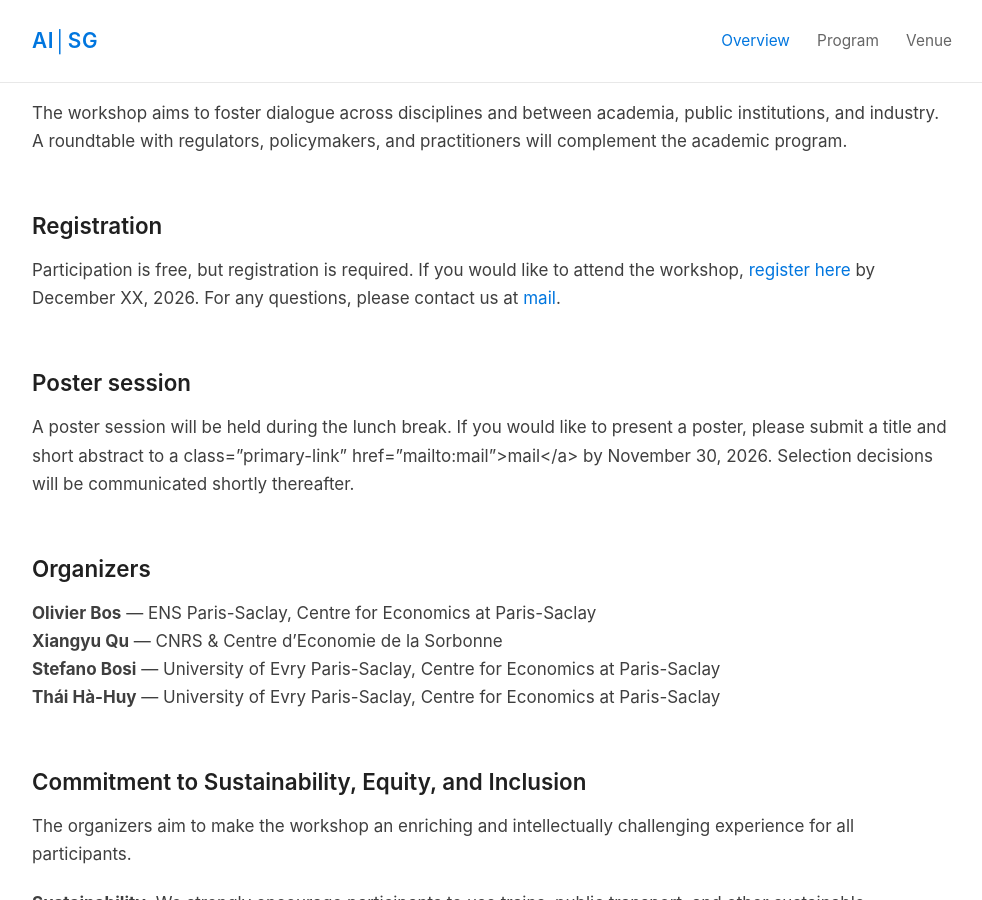
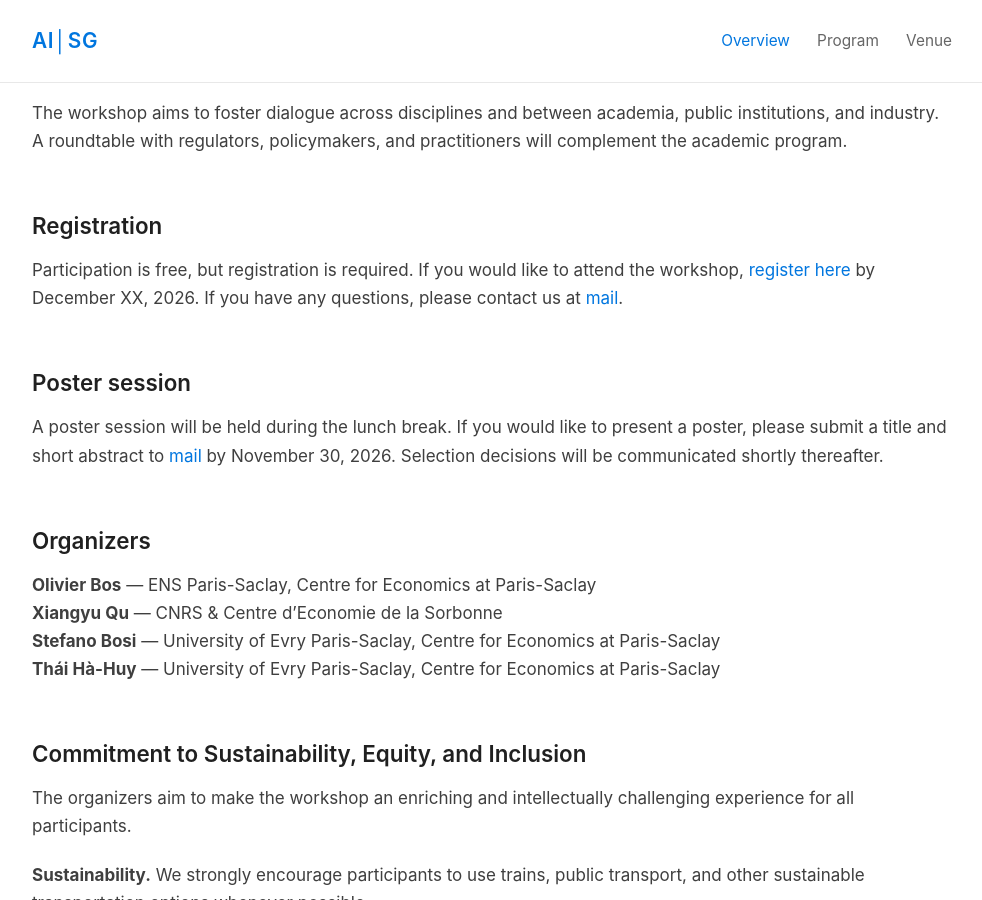
Before and after one commit to ai-society-governance/ai-society-governance.github.io, a Jekyll site: the page built from index.md, in a window 1280 px wide and 900 px high, scrolled down 523 px. Shown: the whole window, without its empty margins (148-1130 px from the left). Built offline with Jekyll 4.4.1, drawn with Linux system fonts in a browser that asks for light colours; our own code applies the rules of GitHub Pages for plain Markdown files.

Commit message:
Improve registration and poster session instructions
Updated text for clarity and corrected HTML formatting.

```diff
--- a/index.md
+++ b/index.md
@@ -20,11 +20,11 @@ The workshop aims to foster dialogue across disciplines and between academia, pu
 
 ## Registration
 
-Participation is free, but registration is required. If you would like to attend the workshop, <a class="primary-link" href="URL_REGISTRATION">register here</a> by December XX, 2026. For any questions, please contact us at <a class="primary-link" href="mailto:mail">mail</a>.
+Participation is free, but registration is required. If you would like to attend the workshop, <a class="primary-link" href="URL_REGISTRATION">register here</a> by December XX, 2026. If you have any questions, please contact us at <a class="primary-link" href="mailto:mail">mail</a>.
 
 ## Poster session
 
-A poster session will be held during the lunch break. If you would like to present a poster, please submit a title and short abstract to a class="primary-link" href="mailto:mail">mail</a> by November 30, 2026. Selection decisions will be communicated shortly thereafter.
+A poster session will be held during the lunch break. If you would like to present a poster, please submit a title and short abstract to <a class="primary-link" href="mailto:mail">mail</a> by November 30, 2026. Selection decisions will be communicated shortly thereafter.
 
 ## Organizers
 
```
